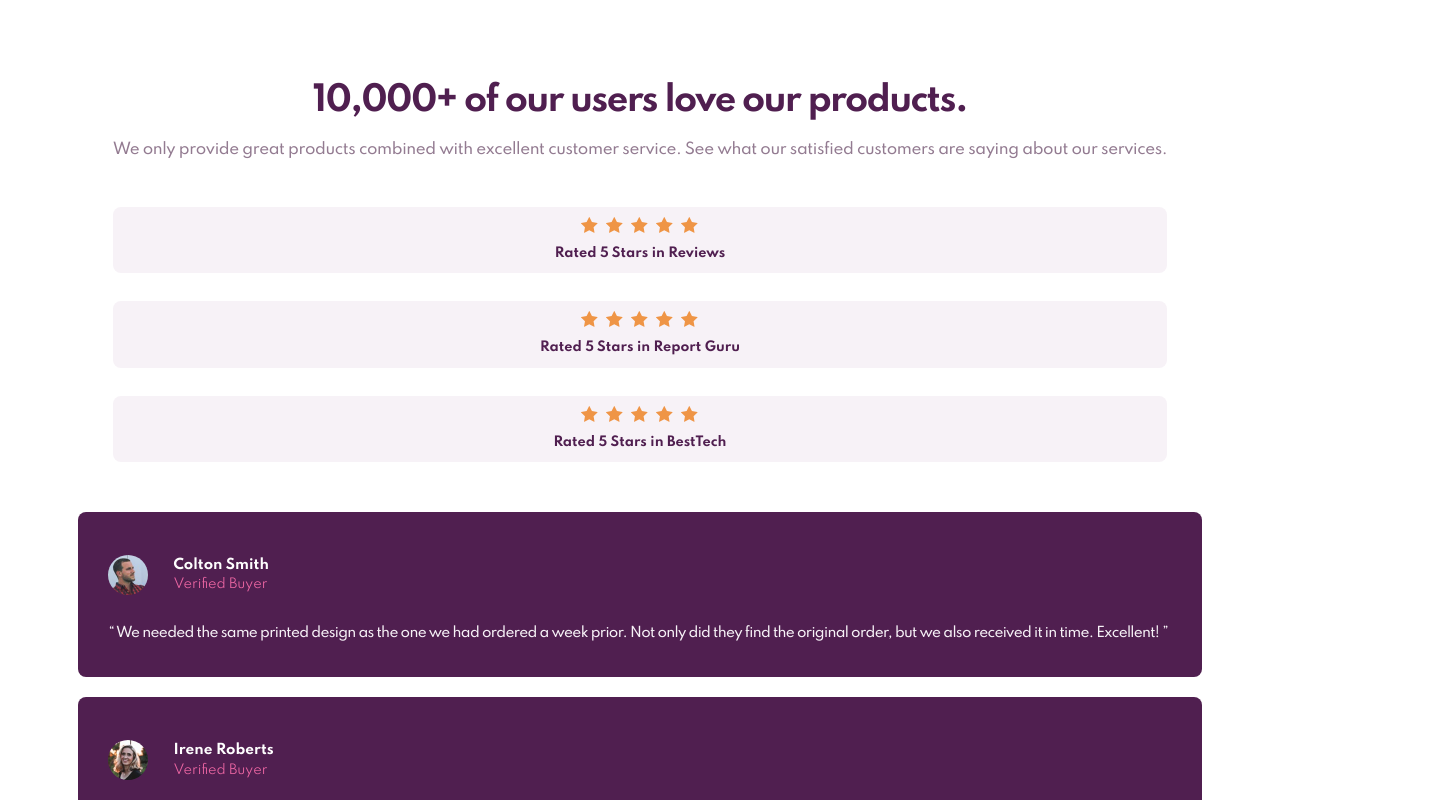
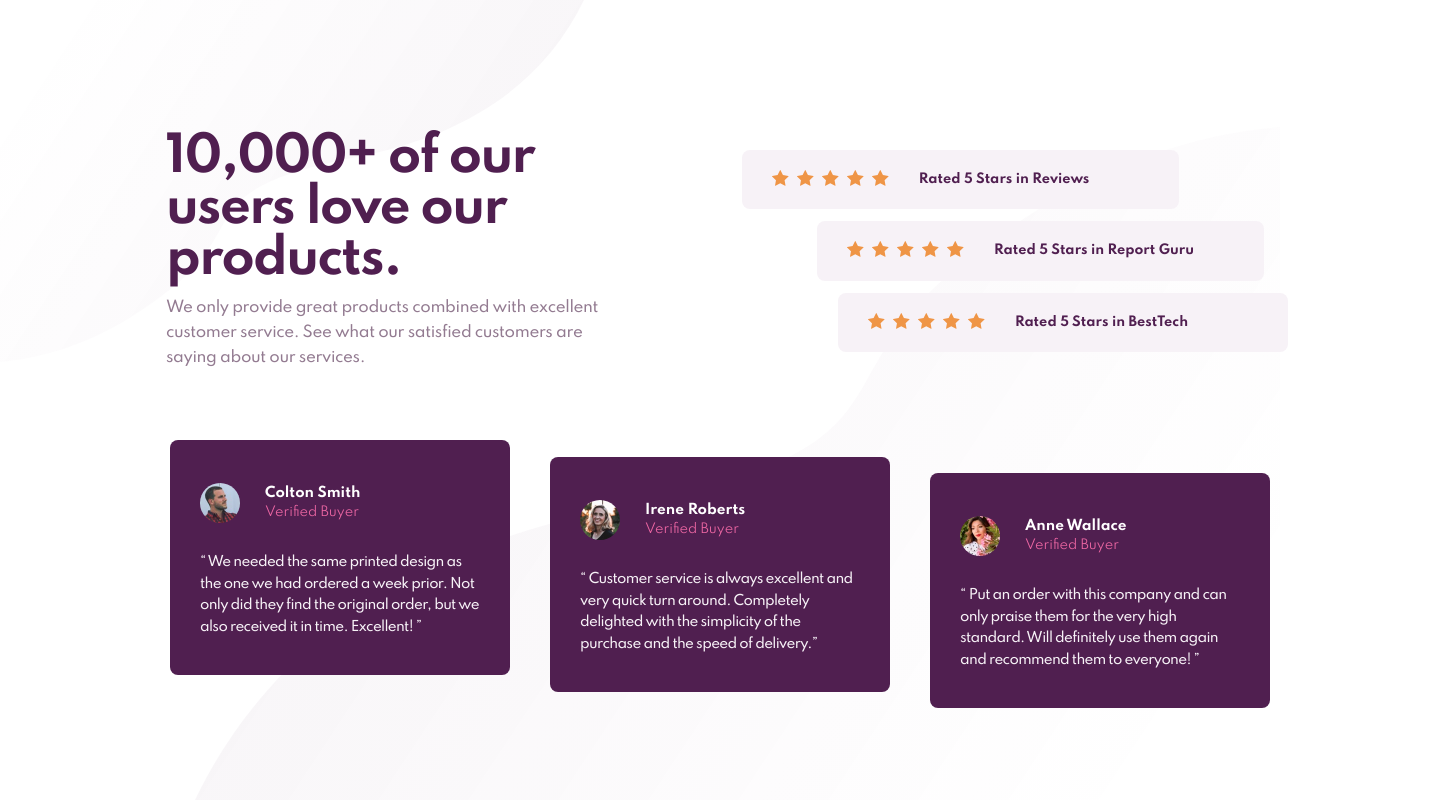
Before and after one commit to OTF31/social-proof-section, a React (Create React App) app: page / in a window 1280 px wide. Shown: the top 800 px of the page, 1440 px wide, since content can reach past the window. Built offline with nearby package versions, Linux system fonts and the light colour scheme; the HTML template or start-up script is replaced by a standard one.

Commit message:
Add background images and refactor
Custom styles to same components were added

```diff
--- a/src/App.jsx
+++ b/src/App.jsx
@@ -4,6 +4,11 @@ import Card from "./components/card";
 import AnneProfile from "./assets/image-anne.jpg";
 import ColtonProfile from "./assets/image-colton.jpg";
 import IreneProfile from "./assets/image-irene.jpg";
+
+import BgPatternTopDesktop from "./assets/bg-pattern-top-desktop.svg";
+import BgPatternBottomDesktop from "./assets/bg-pattern-bottom-desktop.svg";
+import BgPatternTopMobile from "./assets/bg-pattern-top-mobile.svg";
+import BgPatternBottomMobile from "./assets/bg-pattern-bottom-mobile.svg";
 
 const App = () => {
   const buyers = [
@@ -34,43 +39,76 @@ const App = () => {
     <>
       <div
         role="application"
-        className="min-h-screen flex flex-col items-center font-[Spartan] py-[85px] px-[25px]"
+        className="min-h-screen flex flex-col items-center justify-center font-[Spartan] py-[85px] px-[25px] lg:pl-[165px] min-w-[375px] lg:min-w-[1440px]"
       >
-        <div className="flex flex-col items-center">
-          <div className="text-center">
-            <h1 className="text-[2.1rem] tracking-tighter font-bold leading-[33px] text-[#501F50]">
+        <img
+          src={BgPatternTopMobile}
+          alt="Background pattern top"
+          className="fixed left-0 top-0 -z-10 lg:hidden"
+        />
+        <img
+          src={BgPatternBottomMobile}
+          alt="Background pattern bottom"
+          className="fixed right-0 bottom-0 -z-10 lg:hidden"
+        />
+
+        <img
+          src={BgPatternTopDesktop}
+          alt="Background pattern top"
+          className="fixed left-0 top-0 -z-10 hidden lg:block"
+        />
+        <img
+          src={BgPatternBottomDesktop}
+          alt="Background pattern bottom"
+          className="fixed right-0 bottom-0 -z-10 hidden lg:block"
+        />
+
+        <div className="flex flex-col items-center lg:flex-row">
+          <div className="text-center lg:text-left lg:mt-[40px] w-[330px] lg:w-[700px]">
+            <h1 className="text-[2.1rem] tracking-tighter font-bold leading-[33px] lg:leading-[51px] text-[#501F50] lg:text-[3rem] lg:tracking-[-0.1rem] lg:pr-[70px]">
               10,000+ of our users love our products.
             </h1>
-            <p className="text-[15px] mt-[19.2px] leading-[25px] tracking-tight text-[#937B91] font-[500]">
+            <p className="text-[15px] mt-[19.2px] leading-[25px] tracking-tight text-[#937B91] font-[500] lg:pr-[10px] lg:mt-[10px]">
               We only provide great products combined with excellent customer
               service. See what our satisfied customers are saying about our
               services.
             </p>
           </div>
 
-          <div className="flex flex-col gap-7 w-full mt-[45px]">
-            <Rated title="Reviews" />
-            <Rated title="Report Guru" />
-            <Rated title="BestTech" />
+          <div className="flex flex-col gap-7 w-full mt-[45px] lg:mt-[40px] lg:pr-[0px] lg:gap-[12px] lg:pl-[3px] items-center">
+            <Rated title="Reviews" _style="lg:pr-[90px] lg:ml-[-110px]" />
+            <Rated
+              title="Report Guru"
+              _style="lg:ml-[50px] lg:pr-[70px] lg:ml-[-10px]"
+            />
+            <Rated title="BestTech" _style="lg:ml-[95px] lg:pr-[100px]" />
           </div>
         </div>
 
-        <div className="mt-[50px] flex flex-col gap-[20px]">
-          {buyers.map((buyer) => {
-            return (
-              <Card
-                img={buyer.img}
-                name={buyer.name}
-                subtitle={buyer.subtitle}
-                opinion={buyer.opinion}
-              />
-            );
-          })}
+        <div className="mt-[50px] flex flex-col gap-[16px] lg:flex-row lg:pr-[140px] lg:gap-[40px] lg:mt-[70px]">
+          <Card
+            img={buyers[0].img}
+            name={buyers[0].name}
+            subtitle={buyers[0].subtitle}
+            opinion={buyers[0].opinion}
+            _style="lg:h-[235px]"
+          />
+          <Card
+            img={buyers[1].img}
+            name={buyers[1].name}
+            subtitle={buyers[1].subtitle}
+            opinion={buyers[1].opinion}
+            _style="lg:mt-[17px] lg:h-[235px]"
+          />
+          <Card
+            img={buyers[2].img}
+            name={buyers[2].name}
+            subtitle={buyers[2].subtitle}
+            opinion={buyers[2].opinion}
+            _style="lg:mt-[33px] lg:h-[235px]"
+          />
         </div>
       </div>
-      {/* <div className="w-[400px] h-[400px] bg-red-600 mx-auto mt-[100px] rounded-xl shadow-[-20px_20px_5px_0px_rgba(0,0,0,1)]"></div>
-
-      <Icon className="w-[600px] h-[600px] mx-auto drop-shadow-[0px_70px_0px_rgba(0,0,0,0.2)]" /> */}
     </>
   );
 };
--- a/src/components/card.jsx
+++ b/src/components/card.jsx
@@ -1,7 +1,9 @@
 const Card = (props) => {
   return (
     <>
-      <div className="bg-[#501F50] rounded-lg flex flex-col pl-[30px] pr-[33.5px] pt-[43px] pb-[33px]">
+      <div
+        className={`bg-[#501F50] rounded-lg flex flex-col pl-[30px] pr-[33.5px] pt-[43px] pb-[33px] ${props._style} w-[320px] lg:w-[340px] lg:pr-[29px]`}
+      >
         <div className="flex gap-[25px]">
           <img
             src={props.img}
@@ -14,7 +16,7 @@ const Card = (props) => {
           </div>
         </div>
 
-        <p className="text-[#F7F2F7] text-[0.85rem] font-[500] mt-[28px] tracking-tighter leading-[21.5px]">
+        <p className="text-[#F7F2F7] text-[0.85rem] lg:text-[0.839rem] lg: font-[500] mt-[28px] tracking-tighter leading-[21.5px]">
           &#8220;{props.opinion}&#8221;
         </p>
       </div>
--- a/src/components/rated.jsx
+++ b/src/components/rated.jsx
@@ -3,7 +3,9 @@ import { ReactComponent as StarIcon } from "../assets/icon-star.svg";
 const RatedComponent = (props) => {
   return (
     <>
-      <div className="bg-[#F7F2F7] p-[10px] rounded-lg font-bold flex flex-col gap-[11px]">
+      <div
+        className={`bg-[#F7F2F7] p-[10px] rounded-lg font-bold flex flex-col gap-[11px] lg:flex-row lg:gap-[30px] lg:w-fit lg:pl-[30px] lg:py-[20px] ${props._style} w-[320px]`}
+      >
         <div className="flex gap-2 justify-center">
           <StarIcon />
           <StarIcon />
```
